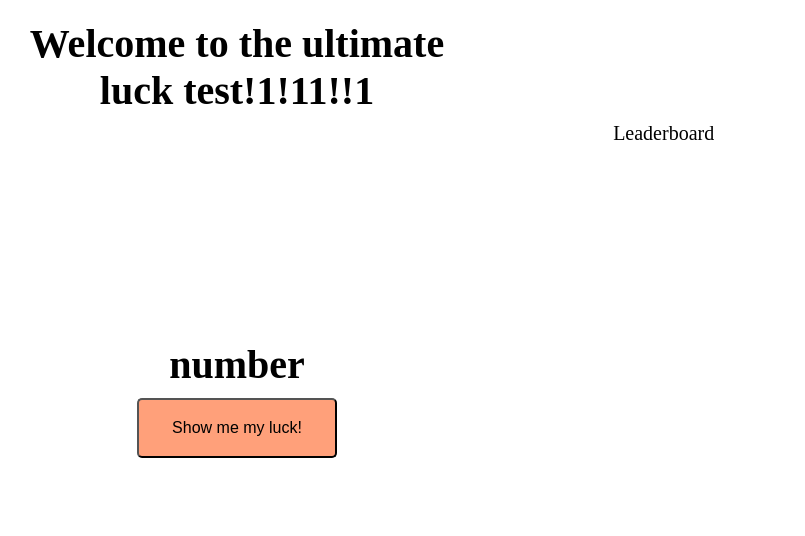
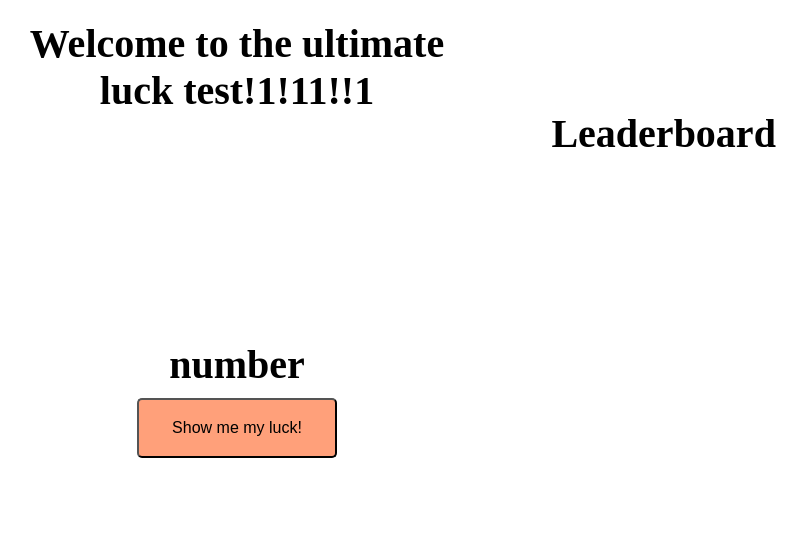
Before and after one commit to CaioaPy/The-Ultimate-Luck-Test, a plain HTML site: page src/index.html in a window 1280 px wide. Shown: the whole page, without its empty margins (403-1208 px from the left). Drawn offline with Linux system fonts and the light colour scheme.

Commit message:
better divs

```diff
--- a/src/index.html
+++ b/src/index.html
@@ -14,7 +14,9 @@
         <h1 id="myh1">number</h1>
         <button id="roll">Show me my luck!</button>
     </div>
-    <div class="lb">Leaderboard</div>
+    <div class="lb">
+        <h1>Leaderboard</h1>
+    </div>
     <script src="main.js" defer></script>
 </body>
 </html>
```
